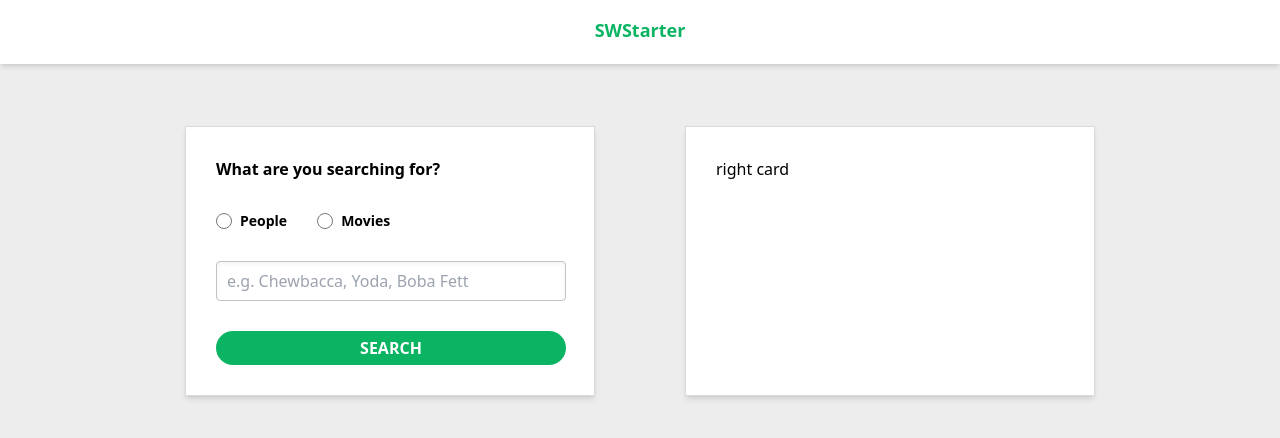
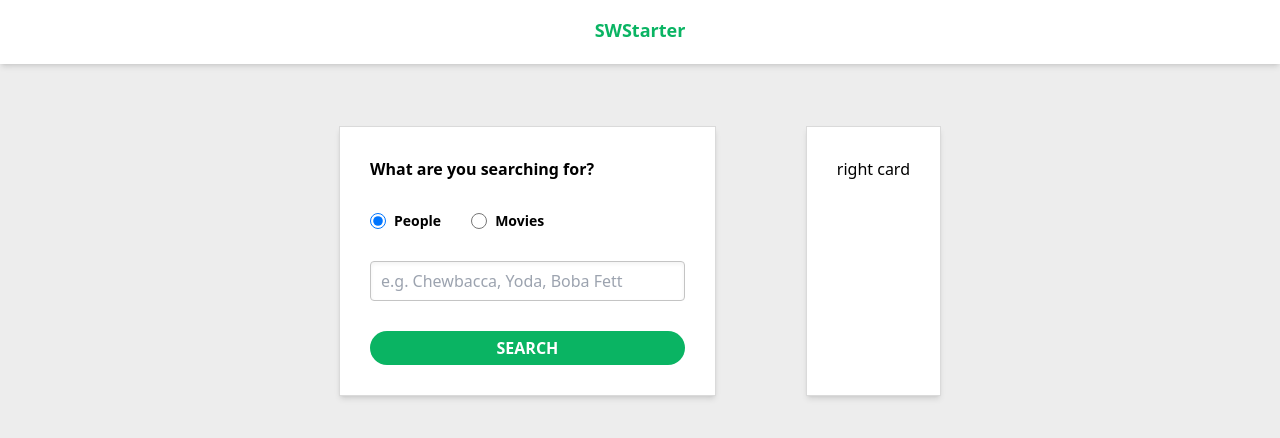
Before and after one commit to nhil777/swapi-fe, a Next.js app: page / in a window 1280 px wide. Shown: the top 438 px of the page. Built offline with nearby package versions, Linux system fonts and the light colour scheme.

Commit message:
Mobile & lint fixes

```diff
--- a/src/app/page.tsx
+++ b/src/app/page.tsx
@@ -5,7 +5,7 @@ import SearchForm from '#/components/SearchForm';
 
 export default function Page() {
   return (
-    <main>
+    <>
       <Header />
 
       <Container>
@@ -14,6 +14,6 @@ export default function Page() {
         </Card>
         <Card>right card</Card>
       </Container>
-    </main>
+    </>
   );
 }
--- a/src/components/Button.tsx
+++ b/src/components/Button.tsx
@@ -11,7 +11,7 @@ export default function Button({
 }: Props) {
   return (
     <button
-      className="bg-greenTeal disabled:bg-gray mt-[30px] h-[34px] w-[350px] cursor-pointer rounded-full text-base font-bold uppercase text-white outline-none disabled:cursor-not-allowed"
+      className="mt-[30px] h-[34px] w-full cursor-pointer rounded-full bg-greenTeal text-base font-bold uppercase text-white outline-none disabled:cursor-not-allowed disabled:bg-gray"
       disabled={disabled}
       type={type}
     >
--- a/src/components/Card.tsx
+++ b/src/components/Card.tsx
@@ -4,7 +4,7 @@ type Props = {
 
 export default function Card({ children }: Props) {
   return (
-    <div className="rounded-4 border-gainsboro mx-[30px] my-[30px] w-[410px] border bg-white p-[30px] shadow-md">
+    <div className="rounded-4 mx-[30px] my-[30px] border border-gainsboro bg-white p-[30px] shadow-md">
       {children}
     </div>
   );
--- a/src/components/Container.tsx
+++ b/src/components/Container.tsx
@@ -3,5 +3,9 @@ type Props = {
 };
 
 export default function Container({ children }: Props) {
-  return <div className="flex justify-center gap-[30px]">{children}</div>;
+  return (
+    <div className="max-w-full justify-center gap-[30px] md:flex">
+      {children}
+    </div>
+  );
 }
--- a/src/components/Input.tsx
+++ b/src/components/Input.tsx
@@ -15,7 +15,7 @@ export default function Input({
 }: Props) {
   return (
     <input
-      className="border-gray mt-[30px] h-[40px] w-[350px] rounded border bg-white p-[10px] text-base shadow-inner outline-none"
+      className="mt-[30px] h-[40px] w-full rounded border border-gray bg-white p-[10px] text-base shadow-inner outline-none"
       name={name}
       placeholder={placeholder}
       autoFocus={autoFocus}
--- a/src/components/RadioInput.tsx
+++ b/src/components/RadioInput.tsx
@@ -21,9 +21,9 @@ export default function RadioInput({
         value={value}
         checked={checked}
         onChange={onChange}
-        className="h-4 w-4 border-gray-300 bg-gray-100 text-blue-600 focus:ring-2 focus:ring-blue-500 dark:border-gray-600 dark:bg-gray-700 dark:ring-offset-gray-800 dark:focus:ring-blue-600"
+        className="border-gray-300 bg-gray-100 text-blue-600 focus:ring-blue-500 dark:border-gray-600 dark:bg-gray-700 dark:ring-offset-gray-800 dark:focus:ring-blue-600 h-4 w-4 focus:ring-2"
       />
-      <label className="ms-2 text-sm font-bold text-gray-400 dark:text-gray-500">
+      <label className="text-gray-400 dark:text-gray-500 ms-2 text-sm font-bold">
         {label}
       </label>
     </div>
--- a/src/components/SearchForm.tsx
+++ b/src/components/SearchForm.tsx
@@ -6,7 +6,7 @@ import Input from './Input';
 import RadioInput from './RadioInput';
 
 export default function SearchForm() {
-  const [searchType, setSearchType] = useState('People');
+  const [searchType, setSearchType] = useState('people');
   const [searchQuery, setSearchQuery] = useState('');
 
   const handleSearchTypeChange = (e: React.ChangeEvent<HTMLInputElement>) => {
@@ -33,7 +33,7 @@ export default function SearchForm() {
           <RadioInput
             name="search-type"
             label="People"
-            value="People"
+            value="people"
             checked={searchType === 'people'}
             onChange={handleSearchTypeChange}
           />
```
